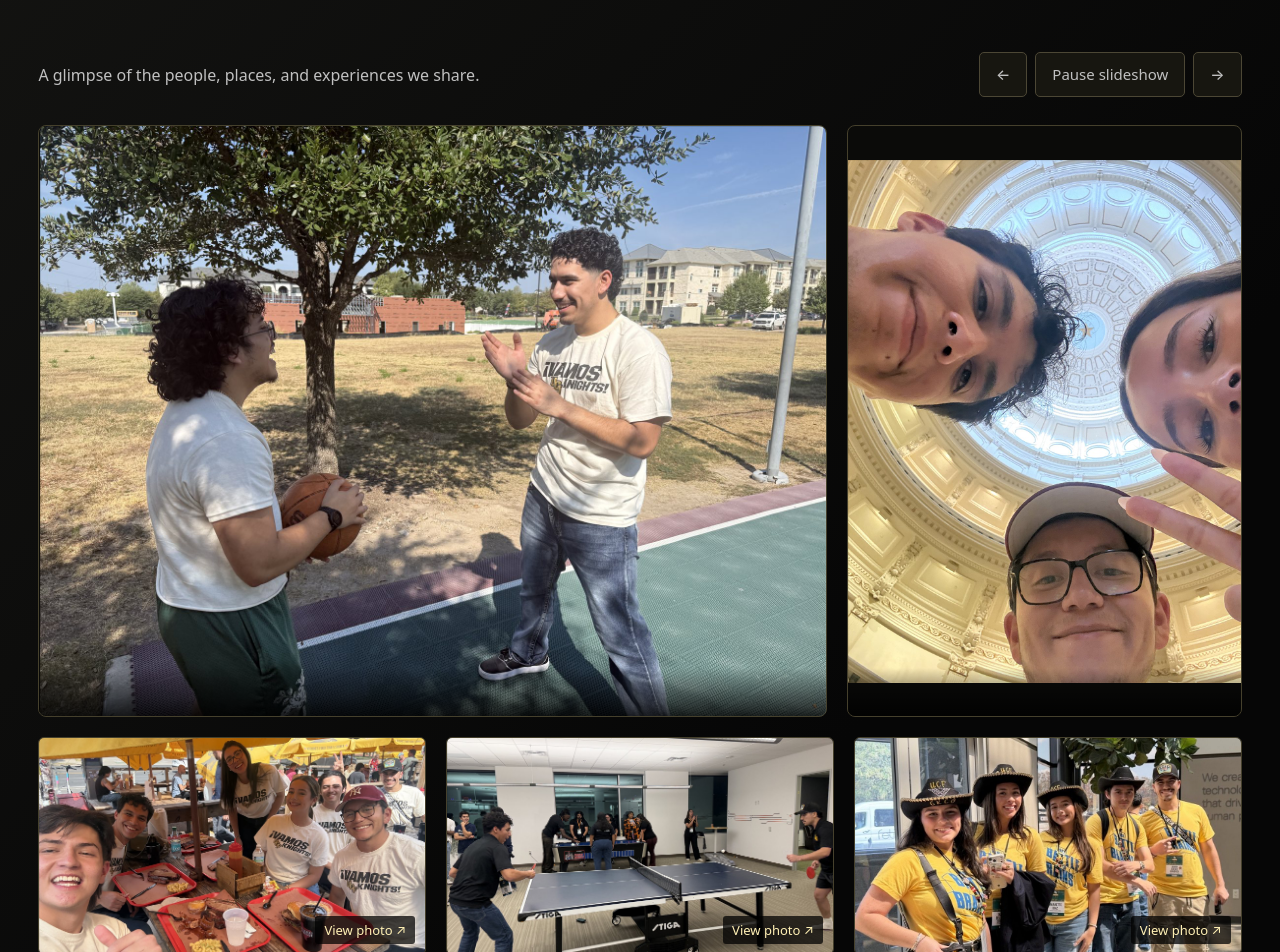
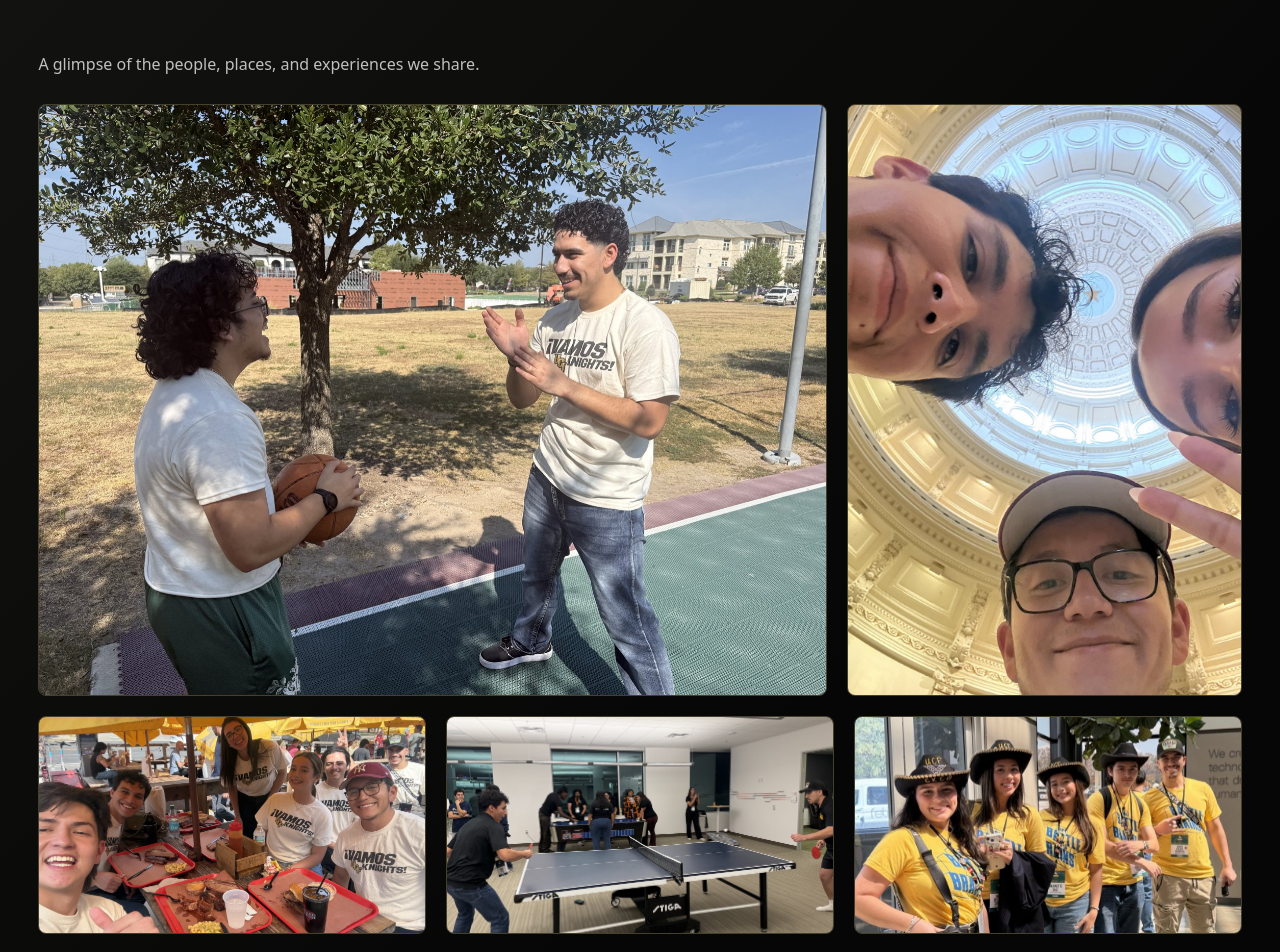
Before and after one commit to HSI-BOTB-UCF/HSI_BOTB_UCF_WEBSITE, a React (Vite) app: page / in a window 1280 px wide. Shown: the part 3420-4372 px from the top of the page. Built offline with nearby package versions, Linux system fonts and the light colour scheme.

Commit message:
Added Images to Gallery

```diff
--- a/src/App.jsx
+++ b/src/App.jsx
@@ -604,25 +604,12 @@ function SolutionsPage({ year }) {
 const landscapePhotos = galleryPhotos.filter((photo) => photo.orientation === 'landscape')
 const portraitPhotos = galleryPhotos.filter((photo) => photo.orientation === 'portrait')
 
-function GalleryFrame({ photos, index, orientation }) {
-  if (!photos.length) return null
-  return <div className={`gallery-frame gallery-${orientation}`}>
-    {photos.map((photo, position) => <img key={photo.src}
-      src={import.meta.env.BASE_URL + photo.src} alt={photo.alt}
-      width={photo.width} height={photo.height} loading="lazy" decoding="async"
-      className={position === index % photos.length ? 'is-current' : ''}
-      aria-hidden={position !== index % photos.length} />)}
-    <span className="gallery-frame-label" aria-hidden="true">{orientation === 'landscape' ? '' : ''}</span>
-  </div>
-}
-
-function TeamGallery() {
-  const [slide, setSlide] = useState(0)
-  const [paused, setPaused] = useState(false)
-  const [interacting, setInteracting] = useState(false)
+function GalleryFrame({ photos, orientation, interval = 12000, initialIndex = 0 }) {
+  const [index, setIndex] = useState(initialIndex)
+  const [hovered, setHovered] = useState(false)
   const [focused, setFocused] = useState(false)
   const [reduced, setReduced] = useState(() => window.matchMedia('(prefers-reduced-motion: reduce)').matches)
-  const count = Math.max(landscapePhotos.length, portraitPhotos.length)
+  const paused = hovered || focused || reduced
   useEffect(() => {
     const preference = window.matchMedia('(prefers-reduced-motion: reduce)')
     const update = () => setReduced(preference.matches)
@@ -630,41 +617,40 @@ function TeamGallery() {
     return () => preference.removeEventListener('change', update)
   }, [])
   useEffect(() => {
-    if (paused || interacting || focused || reduced || count < 2) return
+    if (paused || photos.length < 2) return
     const timer = setInterval(() => {
-      if (!document.hidden) setSlide((current) => (current + 1) % count)
-    }, 12000)
+      if (!document.hidden) setIndex((current) => (current + 1) % photos.length)
+    }, interval)
     return () => clearInterval(timer)
-  }, [paused, interacting, focused, reduced, count, slide])
-  const navigate = (next) => { setSlide((next + count) % count); setPaused(true) }
-  if (!count) return null
+  }, [paused, interval, photos.length])
+  if (!photos.length) return null
+  return <div className={`gallery-frame gallery-${orientation}${paused ? ' is-paused' : ''}`}
+    style={{ '--gallery-duration': `${interval}ms` }} tabIndex={0}
+    role="group" aria-label={`${orientation === 'portrait' ? 'Portrait' : 'Landscape'} slideshow; hover or focus to pause`}
+    onMouseEnter={() => setHovered(true)} onMouseLeave={() => setHovered(false)}
+    onFocus={() => setFocused(true)} onBlur={() => setFocused(false)}>
+    {photos.map((photo, position) => <div key={photo.src}
+      className={`gallery-slide${position === index % photos.length ? ' is-current' : ''}`}
+      aria-hidden={position !== index % photos.length}>
+      <img src={import.meta.env.BASE_URL + photo.src} alt={photo.alt}
+        width={photo.width} height={photo.height} loading="lazy" decoding="async" />
+    </div>)}
+  </div>
+}
+
+function TeamGallery() {
+  if (!galleryPhotos.length) return null
   return <section className="photo-section section-pad team-gallery" aria-labelledby="gallery-heading">
     <div className="section-heading"><div><div className="section-label">Gallery / Our team in action</div><h2 id="gallery-heading">The moments <em>between.</em></h2></div></div>
-    <div className="gallery-toolbar"><p>A glimpse of the people, places, and experiences we share.</p>
-      <div className="conveyor-controls">
-        <button aria-label="Previous gallery photos" onClick={() => navigate(slide - 1)}>←</button>
-        {!reduced && count > 1 && <button aria-pressed={paused} onClick={() => setPaused(!paused)}>{paused ? 'Play slideshow' : 'Pause slideshow'}</button>}
-        <button aria-label="Next gallery photos" onClick={() => navigate(slide + 1)}>→</button>
-      </div>
+    <div className="gallery-toolbar"><p>A glimpse of the people, places, and experiences we share.</p></div>
+    <div className="gallery-featured">
+      <GalleryFrame photos={landscapePhotos} orientation="landscape" interval={12000} />
+      <GalleryFrame photos={portraitPhotos} orientation="portrait" interval={14500} />
     </div>
-    <div className="gallery-stage" onMouseEnter={() => setInteracting(true)} onMouseLeave={() => setInteracting(false)}
-      onFocus={() => setFocused(true)} onBlur={(event) => { if (!event.currentTarget.contains(event.relatedTarget)) setFocused(false) }}>
-      <div className="gallery-featured">
-        <GalleryFrame photos={landscapePhotos} index={slide} orientation="landscape" />
-        <GalleryFrame photos={portraitPhotos} index={slide} orientation="portrait" />
-      </div>
-      <div className="gallery-thumbnails" aria-label="Choose landscape gallery photo">
-        {Array.from({ length: Math.min(3, Math.max(0, landscapePhotos.length - 1)) }, (_, offset) => {
-          const index = (slide + offset + 1) % landscapePhotos.length
-          const photo = landscapePhotos[index]
-          return <button key={offset} onClick={() => navigate(index)} aria-label={`Show photo: ${photo.alt}`}>
-            <img src={import.meta.env.BASE_URL + photo.src} alt="" width={photo.width} height={photo.height} loading="lazy" />
-            <span aria-hidden="true">View photo ↗</span>
-          </button>
-        })}
-      </div>
+    <div className="gallery-thumbnails">
+      {[13000, 15000, 11000].map((interval, offset) => <GalleryFrame key={interval}
+        photos={landscapePhotos} orientation="small" interval={interval} initialIndex={offset + 1} />)}
     </div>
-    <div className="gallery-meta"><span>{String(slide + 1).padStart(2, '0')} / {String(count).padStart(2, '0')}</span><span>{reduced ? 'Use the arrows to explore' : paused ? 'Slideshow paused · press Play to resume' : 'Photos change together every 12 seconds · hover to pause'}</span></div>
   </section>
 }
 
--- a/src/index.css
+++ b/src/index.css
@@ -1597,33 +1597,30 @@ svg {
   }
 
 }
-/* Synchronized landscape / portrait gallery. */
-.gallery-toolbar { display: flex; justify-content: space-between; align-items: center; gap: 24px; margin-bottom: 28px; }
+/* Independent gallery slideshows. */
+.gallery-toolbar { margin-bottom: 28px; }
 .gallery-toolbar p { color: var(--light-gray); max-width: 580px; }
 .gallery-featured { display: grid; grid-template-columns: minmax(0, 2fr) minmax(0, 1fr); gap: 20px; }
 .gallery-frame { position: relative; overflow: hidden; border: 1px solid #45402c; border-radius: 8px; background: #0b0b09; aspect-ratio: 4 / 3; }
+.gallery-frame:focus-visible { outline: 2px solid var(--gold); outline-offset: 4px; }
 .gallery-portrait { aspect-ratio: auto; }
-.gallery-frame img { position: absolute; inset: 0; width: 100%; height: 100%; object-fit: contain; opacity: 0; transition: opacity .85s ease; }
-.gallery-frame img.is-current { opacity: 1; }
-.gallery-frame-label { position: absolute; bottom: 0; left: 0; right: 0; padding: 32px 20px 16px; background: linear-gradient(transparent, #000c); color: #f2e7c4; font-size: 13px; letter-spacing: .04em; pointer-events: none; }
+.gallery-slide { position: absolute; inset: 0; display: flex; justify-content: center; align-items: center; opacity: 0; transition: opacity .85s ease; }
+.gallery-slide.is-current { opacity: 1; }
+.gallery-slide img { display: block; width: 100%; height: 100%; object-fit: contain; transform: scale(1.07); }
+.gallery-slide.is-current img { animation: gallery-zoom var(--gallery-duration) linear both; }
+.gallery-frame.is-paused img { animation-play-state: paused; }
+.gallery-portrait .gallery-slide img { width: auto; height: 100%; max-width: none; object-fit: fill; flex-shrink: 0; }
 .gallery-thumbnails { display: grid; grid-template-columns: repeat(3, minmax(0, 1fr)); gap: 20px; margin-top: 20px; }
-.gallery-thumbnails button { position: relative; padding: 0; border: 1px solid #45402c; border-radius: 6px; background: #111; overflow: hidden; cursor: pointer; aspect-ratio: 16 / 9; }
-.gallery-thumbnails img { width: 100%; height: 100%; object-fit: cover; display: block; transition: transform .3s, opacity .3s; }
-.gallery-thumbnails button:hover img { transform: scale(1.025); opacity: .8; }
-.gallery-thumbnails button > span { position: absolute; right: 10px; bottom: 10px; padding: 5px 9px; background: #000b; color: #fff0b5; border-radius: 3px; font: 13px var(--font-body); }
-.gallery-meta { display: flex; justify-content: space-between; gap: 16px; color: var(--gray); margin-top: 20px; font-size: 13px; }
-.gallery-meta > span:first-child { color: var(--gold-dark); font-variant-numeric: tabular-nums; }
+.gallery-small { aspect-ratio: 16 / 9; }
+.gallery-small img { object-fit: cover; }
+@keyframes gallery-zoom { from { transform: scale(1); } to { transform: scale(1.07); } }
 @media (max-width: 700px) {
-  .gallery-toolbar { flex-direction: column; align-items: flex-start; }
   .gallery-featured { grid-template-columns: minmax(0, 1fr); gap: 14px; }
   .gallery-portrait { aspect-ratio: 3 / 4; max-height: 560px; }
   .gallery-thumbnails { gap: 10px; }
-  .gallery-thumbnails button { aspect-ratio: 4 / 3; }
-  .gallery-thumbnails button > span { display: none; }
-  .gallery-meta { align-items: flex-start; }
-  .gallery-meta > span:last-child { text-align: right; max-width: 240px; }
+  .gallery-small { aspect-ratio: 4 / 3; }
 }
 @media (prefers-reduced-motion: reduce) {
-  .gallery-frame img, .gallery-thumbnails img { transition: none; }
-  .gallery-thumbnails button:hover img { transform: none; }
-}
+  .gallery-slide { transition: none; }
+  .gallery-slide img, .gallery-slide.is-current img { animation: none; transform: none; }
+}
```
Also changed, not shown: 1 other file (tests, documents, lock files or other folders).
